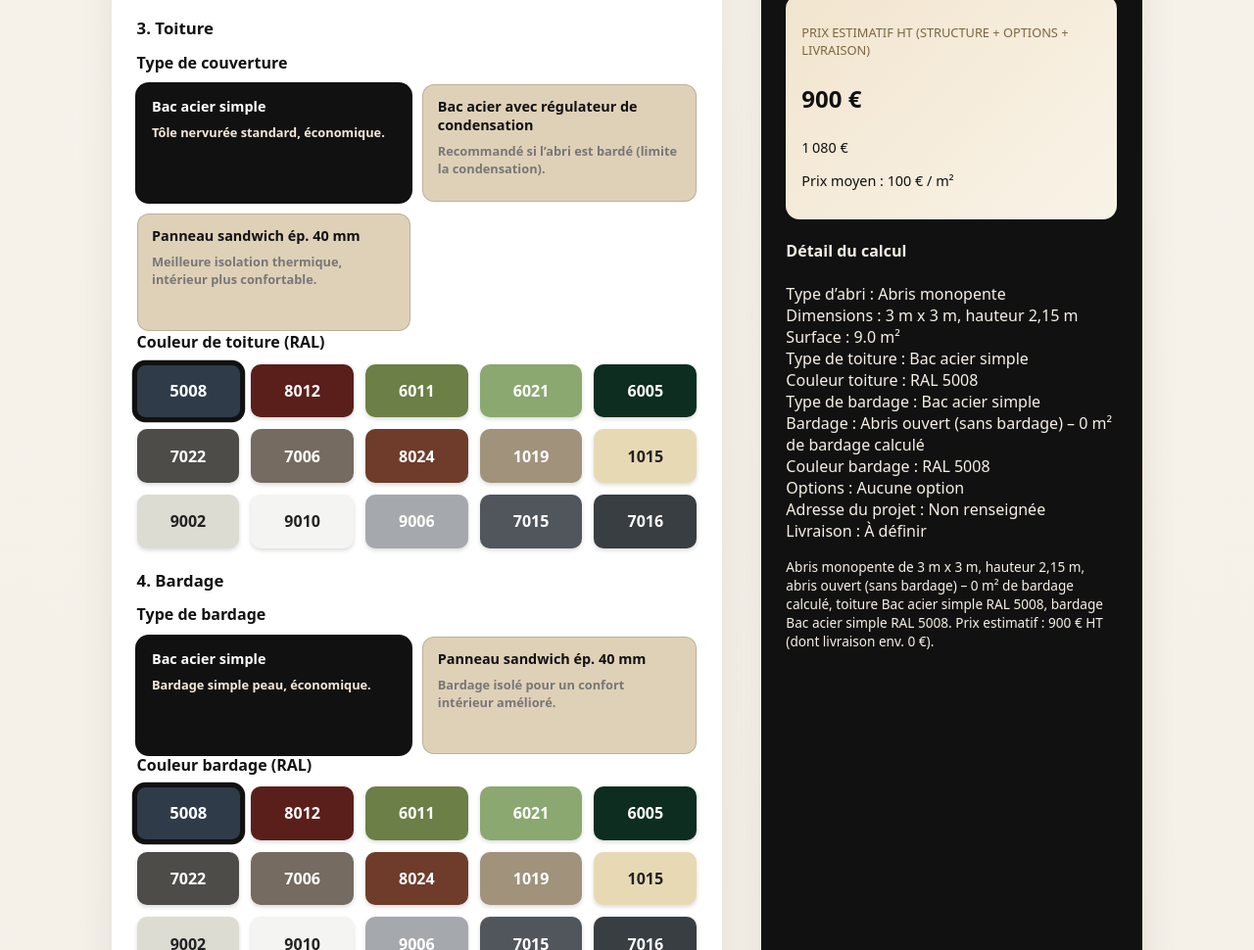
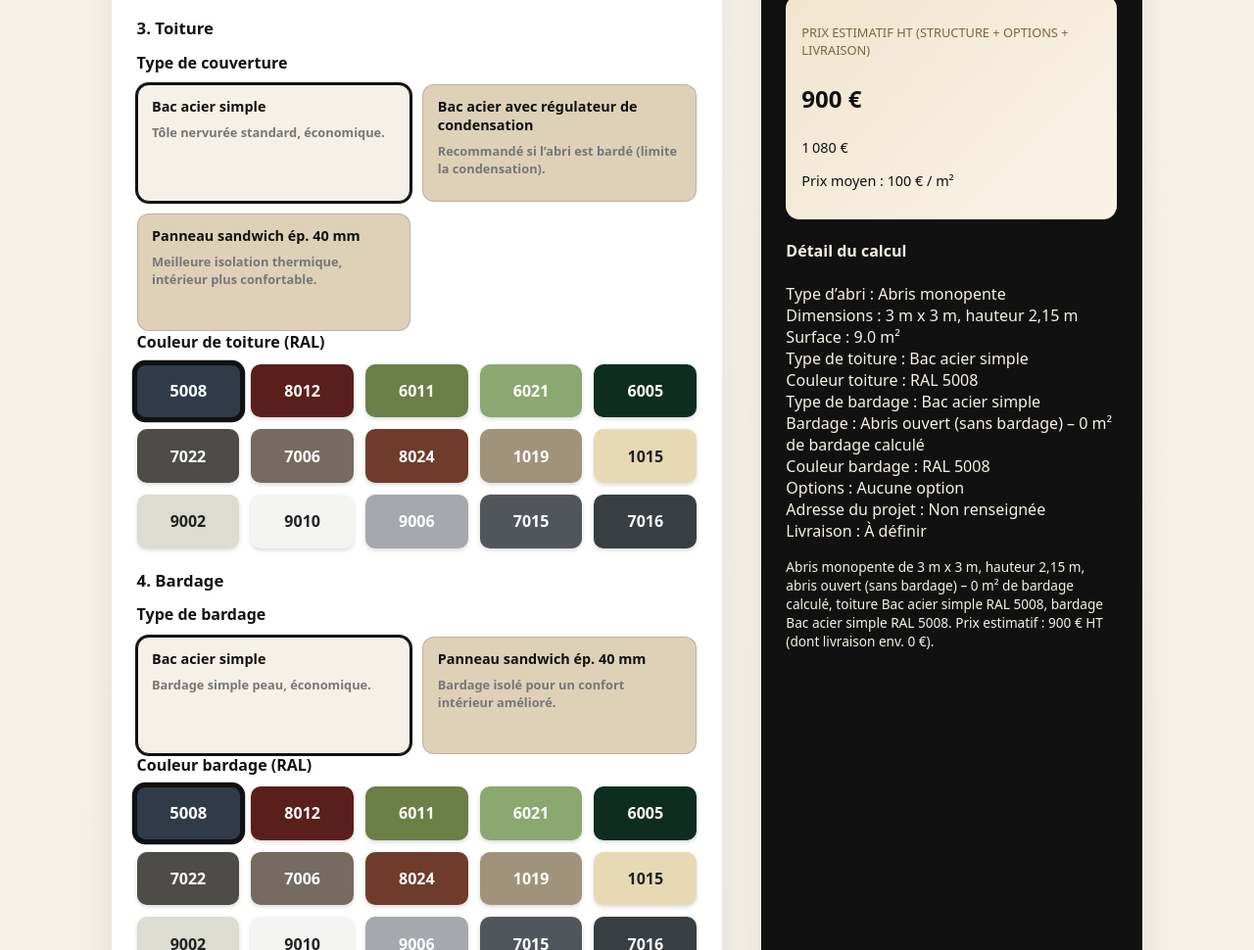
Before and after one commit to GAMAX-CM/gamax-cm-site, a website: page public/index.html in a window 1280 px wide. Shown: the part 1160-2130 px from the top of the page at 98% size. Drawn offline with nearby package versions, Linux system fonts and the light colour scheme.

Commit message:
Update styles.css

```diff
--- a/public/styles.css
+++ b/public/styles.css
@@ -523,11 +523,11 @@ body {
 .bardage-choice input:checked + .bardage-card {
   border-color: var(--noir);
   box-shadow: 0 0 0 2px var(--noir);
-  background: #111;
-  color: #fff;
+  background: var(--beige); /* garder le beige même sélectionné */
+  color: #111;
 }
 .bardage-choice input:checked + .bardage-card .bardage-label-sub {
-  color: #f3e9d9;
+  color: var(--gris-moyen);
 }
 
 /* OPTIONS COMPLÉMENTAIRES */
```
